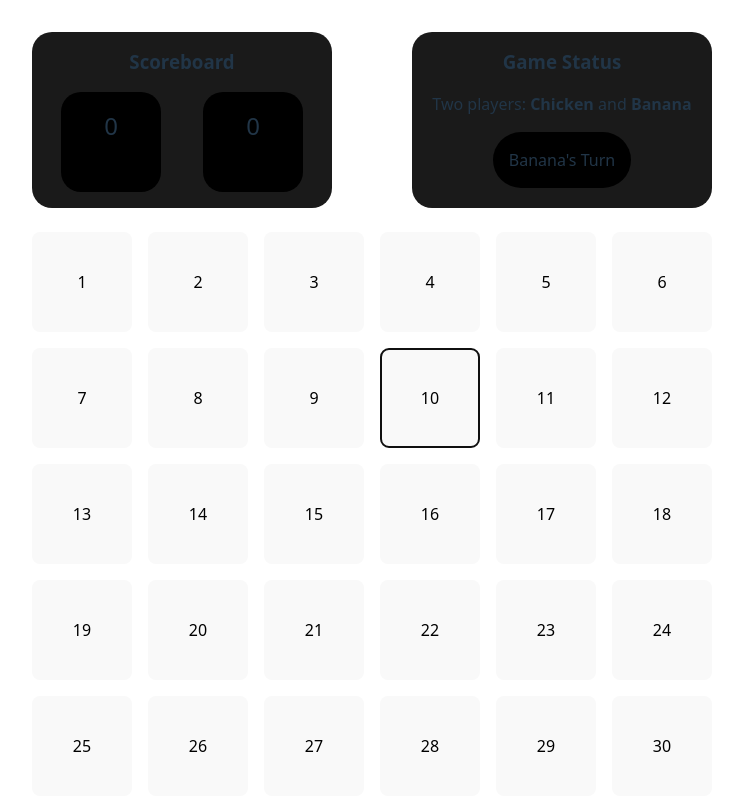
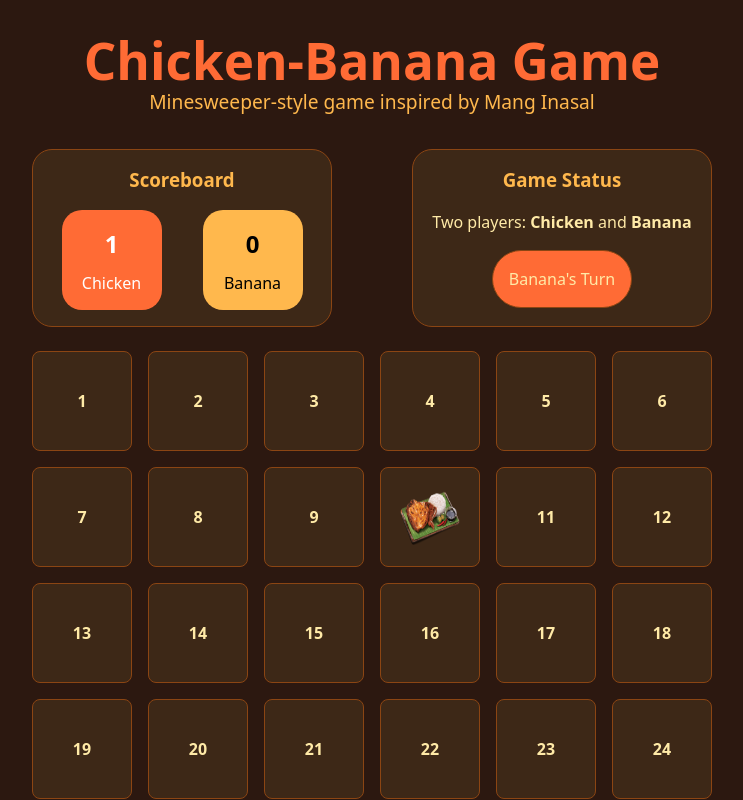
Before and after one commit to left-no-crumbz/minesweeper, a React (Vite) app: page / in a window 1280 px wide. Both pictures are taken after a click on the button "10". Shown: the top 800 px of the page, without its empty margins (268-1011 px from the left). Built offline with nearby package versions, Linux system fonts and the light colour scheme.

Commit message:
feat: finish chicken banana game

```diff
--- a/src/App.css
+++ b/src/App.css
@@ -1,8 +1,32 @@
+:root {
+  --dark-brown: #2C1810;
+  --medium-brown: #3D2817;
+  --flame-orange: #FF6B35;
+  --warm-orange: #FFB84D;
+  --saddle-brown: #8B4513;
+  --light-yellow: #FFEAA7;
+}
+
 #root {
   max-width: 1280px;
   margin: 0 auto;
   padding: 2rem;
   text-align: center;
+}
+
+body {
+  background-color: var(--dark-brown);
+  color: var(--light-yellow);
+}
+
+h1 {
+  color: var(--flame-orange);
+}
+
+h1 + p {
+  font-size: 1.2rem;
+  color: var(--warm-orange);
+  margin-bottom: 2rem;
 }
 
 .grid {
@@ -14,6 +38,15 @@
 .tile {
   width: 100px;
   height: 100px;
+  background-color: var(--medium-brown);
+  border: 1px solid var(--saddle-brown);
+  color: var(--light-yellow);
+  font-weight: 700;
+}
+
+.tile:hover {
+  background-color: var(--flame-orange);
+  cursor: pointer;
 }
 
 .header {
@@ -22,8 +55,9 @@
 }
 
 .scoreboard, .game-status {
+  border: 1px solid var(--saddle-brown);
   width: 300px;
-  background-color: #1a1a1a;
+  background-color: var(--medium-brown);
   border-radius: 20px;
   padding: 1rem;
   place-items: center;
@@ -33,27 +67,44 @@
   gap: 1rem;
 
   .scoreboard-title {
+    color: var(--warm-orange);
     grid-area: title;
   }
 
   .chicken-score {
+    display: block;
     width: 100px;
     height: 100px;
-    background-color: black;
+    background-color: var(--flame-orange);
+    color: white;
     padding: 1rem;
     border-radius: 20px;
     grid-area: chicken-score;
     font-size: 1.5rem;
+    font-weight: 700;
+    span {
+      font-size: 1rem;
+      font-weight: 400;
+    }
   }
 
   .banana-score {
+    display: block;
     width: 100px;
     height: 100px;
-    background-color: black;
+    background-color: var(--warm-orange);
+    color: black;
     padding: 1rem;
     border-radius: 20px;
     grid-area: banana-score;
     font-size: 1.5rem;
+    font-weight: 700;
+
+    span {
+      font-size: 1rem;
+      font-weight: 400;
+
+    }
   }
 }
 
@@ -64,7 +115,47 @@
 
   .turn {
     padding: 1rem;
-    background-color: black;
+    background-color: var(--flame-orange);
+    border: 1px solid var(--saddle-brown);
     border-radius: 30px;
   }
 }
+
+.game-over-banner {
+  position: fixed;
+  top: 0;
+  left: 0;
+  width: 100vw;
+  height: 100vh;
+  background: rgba(44, 24, 16, 0.95);
+  color: var(--warm-orange);
+  display: flex;
+  flex-direction: column;
+  align-items: center;
+  justify-content: center;
+  z-index: 1000;
+  gap: 2rem;
+}
+
+.game-over-banner h2 {
+  font-size: 3rem;
+  color: var(--flame-orange);
+  margin-bottom: 1rem;
+}
+
+.game-over-banner button {
+  font-size: 1.5rem;
+  padding: 1rem 2.5rem;
+  background: var(--warm-orange);
+  color: var(--dark-brown);
+  border: none;
+  border-radius: 20px;
+  font-weight: bold;
+  cursor: pointer;
+  transition: background 0.2s;
+}
+
+.game-over-banner button:hover {
+  background: var(--flame-orange);
+  color: white;
+}
--- a/src/App.jsx
+++ b/src/App.jsx
@@ -1,19 +1,56 @@
 import './App.css'
 import { useState } from 'react';
 
+const imageUrls = [
+  'src/assets/banana.png',
+  'src/assets/chicken.png',
+]
+
+function getRandomImage() {
+  const index = Math.floor(Math.random() * imageUrls.length);
+  return imageUrls[index];
+}
+
 function App() {
   const [player, setPlayer] = useState('Chicken');
+  const [score, setScore] = useState({ Chicken: 0, Banana: 0 });
+  const [images, setImages] = useState(Array(36).fill().map(getRandomImage));
+  const [revealedTiles, setRevealedTiles] = useState(Array(36).fill(false));
+  const [gameOver, setGameOver] = useState(false);
 
   function switchPlayer() {
     setPlayer(player === 'Chicken' ? 'Banana' : 'Chicken');
+  }
+
+  function handleTileClick(index) {
+    if (gameOver) return;
+    setRevealedTiles(prev => prev.map((r, i) => i === index ? true : r));
+    setScore(prev => {
+      const currentScore = prev[player];
+      if (images[index].includes('banana') && player === 'Banana') {
+        return { ...prev, [player]: currentScore + 1 };
+      } else if (images[index].includes('chicken') && player === 'Chicken') {
+        return { ...prev, [player]: currentScore + 1 };
+      } else {
+        setGameOver(true);
+        console.log('Game Over! You clicked the wrong tile.');
+        return { ...prev, [player]: currentScore };
+      }
+
+    });
+    switchPlayer();
   }
 
   function generateGrid() {
     const tiles = [];
     for (let i = 0; i < 36; i++) {
       tiles.push(
-        <button className='tile' key={i} onClick={switchPlayer}>
-          {i + 1}
+        <button className='tile' key={i} onClick={() => handleTileClick(i)} disabled={gameOver || revealedTiles[i]}>
+          {revealedTiles[i] ? (
+            <img src={images[i]} alt="tile" decoding='async' loading='lazy' height={55} />
+          ) : (
+            i + 1
+          )}
         </button>
       );
     }
@@ -23,25 +60,42 @@ function App() {
 
   return (
     <>
-      <div className="header">
-        <div className="scoreboard">
+      <h1>Chicken-Banana Game</h1>
+      <p>Minesweeper-style game inspired by Mang Inasal</p>
+
+      <div className='header'>
+        <div className='scoreboard'>
           <h3 className='scoreboard-title'>Scoreboard</h3>
-          <p className='chicken-score'>0</p>
-          <p className='banana-score'>0</p>
+          <p className='chicken-score'>{score['Chicken']} <span>Chicken</span></p>
+          <p className='banana-score'>{score['Banana']} <span>Banana</span></p>
         </div>
 
-        <div className="game-status">
+        <div className='game-status'>
           <h3 className='scoreboard-title'>Game Status</h3>
           <p>Two players: <b>Chicken</b> and <b>Banana</b></p>
-          <div className="turn">{player}'s Turn</div>
+          <div className='turn'>{player}'s Turn</div>
         </div>
       </div>
 
       <br />
 
-      <div className="grid">
+      <div className='grid'>
         {generateGrid()}
       </div>
+
+      {gameOver && (
+        <div className='game-over-banner'>
+          <h2>Game Over!</h2>
+          <button onClick={() => {
+            setPlayer('Chicken');
+            setScore({ Chicken: 0, Banana: 0 });
+            setImages(Array(36).fill().map(getRandomImage));
+            setRevealedTiles(Array(36).fill(false));
+            setGameOver(false);
+          }}>Reset Game</button>
+        </div>
+      )}
+
     </>
   )
 }
```
